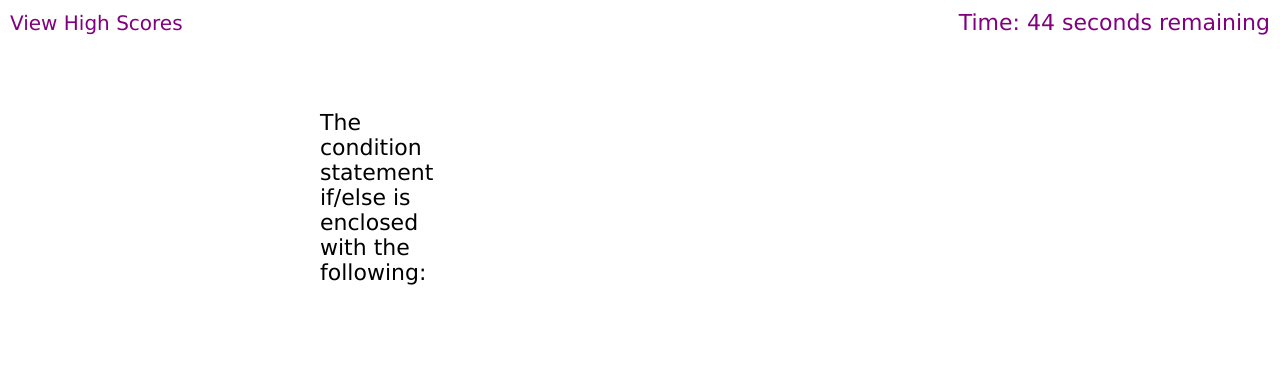
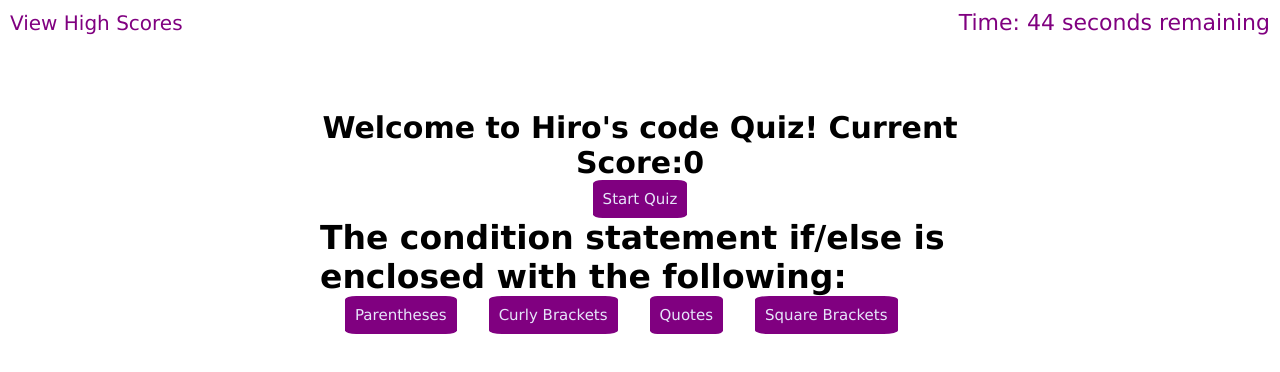
Before and after one commit to hkagei/api-javascript-code-quiz, a plain HTML site: page index.html in a window 1280 px wide. Both pictures are taken after a click on the button "Start Quiz". Drawn offline with Linux system fonts and the light colour scheme; a web font is replaced by a local one.

Commit message:
further javascript updates

```diff
--- a/assets/js/questions.js
+++ /dev/null
@@ -1,29 +0,0 @@
-var questions = [
-    {
-        question: "The condition statement if/else is enclosed with the following:",
-        choices: ["Parentheses", "Curly Brackets", "Quotes", "Square Brackets"],
-        answer: "Parentheses"
-
-    },
-    {
-        question: "Arrays in JavaScript can be used to store _____.",
-        choices: ["Numbers and strings", "Booleans", "Other arrays", "All of the above"],
-        answer: "All of the above"
-
-    },
-    {
-        question: "Commonly used datatypes include the following, except _____.",
-        choices: ["Strings", "Boolean", "Alerts", "Numbers"],
-        answer: "Alerts"
-    },
-    {
-        question: "A very useful tool to debug arrays is:",
-        choices: ["Javascript", "Terminal/Bash", "For Loops", "Console Log"],
-        answer: "For Loops"
-    },
-    {
-        question: "Strings must be enclosed with",
-        choices: ["Commas", "Curly Brackets", "Quotes", "Parentheses"],
-        answer: "Quotes"
-    },
-]
--- a/assets/js/script.js
+++ b/assets/js/script.js
@@ -1,75 +1,99 @@
+
+
 var quizStatus = true;
 var timerEl = document.querySelector("#timeLeft");
 var highscore =  100;
-var question1 = document.getElementById('question1');
+var question = document.getElementById('question');
+var currentScore = document.getElementById('score');
+var buttonContainer = document.querySelector(".buttonContainer");
+var answer1 = document.querySelector("#answer1");
+var answer2 = document.querySelector("#answer2");
+var answer3 = document.querySelector("#answer3");
+var answer4 = document.querySelector("#answer4");
 var startbtn = document.querySelector("#start-quiz")
 var currentQuestion = 0;
-var answer1 = document.querySelector("#answer1");
-
+var score = 0;
 
 var questions = [
     {
         question: "The condition statement if/else is enclosed with the following:",
         choices: ["Parentheses", "Curly Brackets", "Quotes", "Square Brackets"],
-        answer: "Parentheses"
-
+        answer: 0
     },
     {
         question: "Arrays in JavaScript can be used to store _____.",
         choices: ["Numbers and strings", "Booleans", "Other arrays", "All of the above"],
-        answer: "All of the above"
-
+        answer: 3
     },
     {
         question: "Commonly used datatypes include the following, except _____.",
         choices: ["Strings", "Boolean", "Alerts", "Numbers"],
-        answer: "Alerts"
+        answer: 2
     },
     {
         question: "A very useful tool to debug arrays is:",
         choices: ["Javascript", "Terminal/Bash", "For Loops", "Console Log"],
-        answer: "For Loops"
+        answer: 2
     },
     {
         question: "Strings must be enclosed with",
         choices: ["Commas", "Curly Brackets", "Quotes", "Parentheses"],
-        answer: "Quotes"
+        answer: 2
     },
 
 ];
-// Need to create a function for startQuiz
 
+function setQuestion(n) {
+  question.textContent = questions[n].question;
 
-function startQuiz(){
+  answer1.textContent = questions[n].choices[0];
+  answer2.textContent = questions[n].choices[1];
+  answer3.textContent = questions[n].choices[2];
+  answer4.textContent = questions[n].choices[3];
+}
 
-var startscreen = document.getElementById('start');
-startscreen.setAttribute("class", "hide");
+function checkAnswer(answer) {
+  // console.log(currentQuestion, questions[currentQuestion])
+  if (questions[currentQuestion].answer == answer) {
+    score++;
+    currentScore.textContent = score;
+  }
+  currentQuestion++;
+  setQuestion(currentQuestion);
+  startQuiz();
+}
 
-question1.removeAttribute("class");
+function scoreQuiz() {
+  buttonContainer.classList.add("hideElement");
+  alert(`You scored ${currentScore} out of ${questions.length}`);
+  startBtn.textContent = "Restart Quiz"
+}
 
-// question1.textContent = questions[0].question;
+function startQuiz() {
+  console.log(currentQuestion, questions.length-1)
+  if (currentQuestion < questions.length-1) {
 
-// var question = document.getElementById("question")
-// questions.textContent = "abc"
+    // setQuestion(currentQuestion)
 
-questionLoop()
+    answer1.addEventListener("click", function() {
+      checkAnswer(0);
+    });
+    answer2.addEventListener("click", function() {
+      checkAnswer(1);
+    });
+    answer3.addEventListener("click", function() {
+      checkAnswer(2);
+    });
+    answer4.addEventListener("click", function() {
+      checkAnswer(3);
+    });
 
-
+  }
+  else {
+    scoreQuiz();
+  }
 };
 
-function questionLoop() {
-  if (currentQuestion < questions.length) {
-    question1.textContent = questions[currentQuestion].question
-    answer1.setAttribute("class");
-  }
-  // need an event listener for each question click onclick
-}
-
-// function that will start the quiz
-startbtn.addEventListener("click", function(){
-    countdown();
-    startQuiz();
-})
 function countdown() {
   var timeLeft = 45;
 
@@ -92,14 +116,21 @@ function countdown() {
       clearInterval(timeInterval);
       // Call the `displayMessage()` function
       // displayMessage();
+      scoreQuiz();
     }
   }, 1000);
 }
 
-startbtn.onclick = startQuiz
+// Need to create a function for startQuiz
+// function that will start the quiz
+startbtn.addEventListener("click", function() {
+  currentQuestion = 0;
+  currentScore = 0;
+  //this removes the hideElement class from the buttonContainer when the quiz starts and shows the buttons
+  buttonContainer.classList.remove("hideElement");
+  setQuestion(currentQuestion);
+  countdown();
+  startQuiz();
+});
 
-//save_score.addEventListener("click", function() {})
-
-
-
-var saveScore
+//save_score.addEventListener("click", function() {});
--- a/index.html
+++ b/index.html
@@ -1,11 +1,15 @@
 <!DOCTYPE html>
 <html lang="en">
 
+    <html lang="en">
         <head>
-    <meta charset="UTF-8">
-    <meta name="viewport" content="width=device-width, initial-scale=1.0">
-    <link href='https://fonts.googleapis.com/css?family=Merienda' rel='stylesheet'>
-    <link rel="stylesheet" href="./assets/css/style.css">
+          <meta charset="UTF-8" />
+          <meta name="viewport" content="width=device-width, initial-scale=1.0" />
+          <link
+            href="https://fonts.googleapis.com/css?family=Verdana"
+            rel="stylesheet"
+          />
+          <link rel="stylesheet" href="./assets/css/style.css" />
           <title>Hiro's API Code Quiz!</title>
         </head>
 
@@ -20,30 +24,26 @@
     </header>
 
     <section id="mainDiv">
-        <div id="gridContainer">
-            <div id="start">
-                <p id="questionDisplay">Welcome to Hiro's code Quiz!</p>
-                <p id="finalScoreDisplay"></p>
-                <p id="enterInitials"></p>
-                <textarea id=enterInitialsTextArea></textarea>
+        <div>
+          <h1 id="questionDisplay">Welcome to Hiro's code Quiz! Current Score:<span id='score'>0</span></h1>
+        </div>
+          <textarea class="hideElement" id="enterInitialsTextArea"></textarea>
           <button class="btn" id="start-quiz">Start Quiz</button>
-            </div>
-            <div class="hide" id="question1">
+
+          <h2 id="question"></h2>
+          <!--added this container for your buttons. Target this in your event listener for the answer button clicks the element is set to hidden with the hideElement class
+          you can use this class to hide elements then use javascript to unhide them when you want to see them-->
+          <div class="buttonContainer hideElement">
             <button class="btn" id="answer1"></button>
             <button class="btn" id="answer2"></button>
             <button class="btn" id="answer3"></button>
             <button class="btn" id="answer4"></button>
-                <button class="btn" id="submitScore"></button>
           </div>
         </div>
-        <div id="answerCorrectWrongGrid"></div>
-        <p id=answerCorrectWrong></p>
       </div>
-
     </section>
 
     <script src="./assets/js/script.js"></script>
-    <script src="./assets/js/questions.js"></script>
 
 </body>
 
```
Lines whose indentation alone changed are shown as unchanged.
